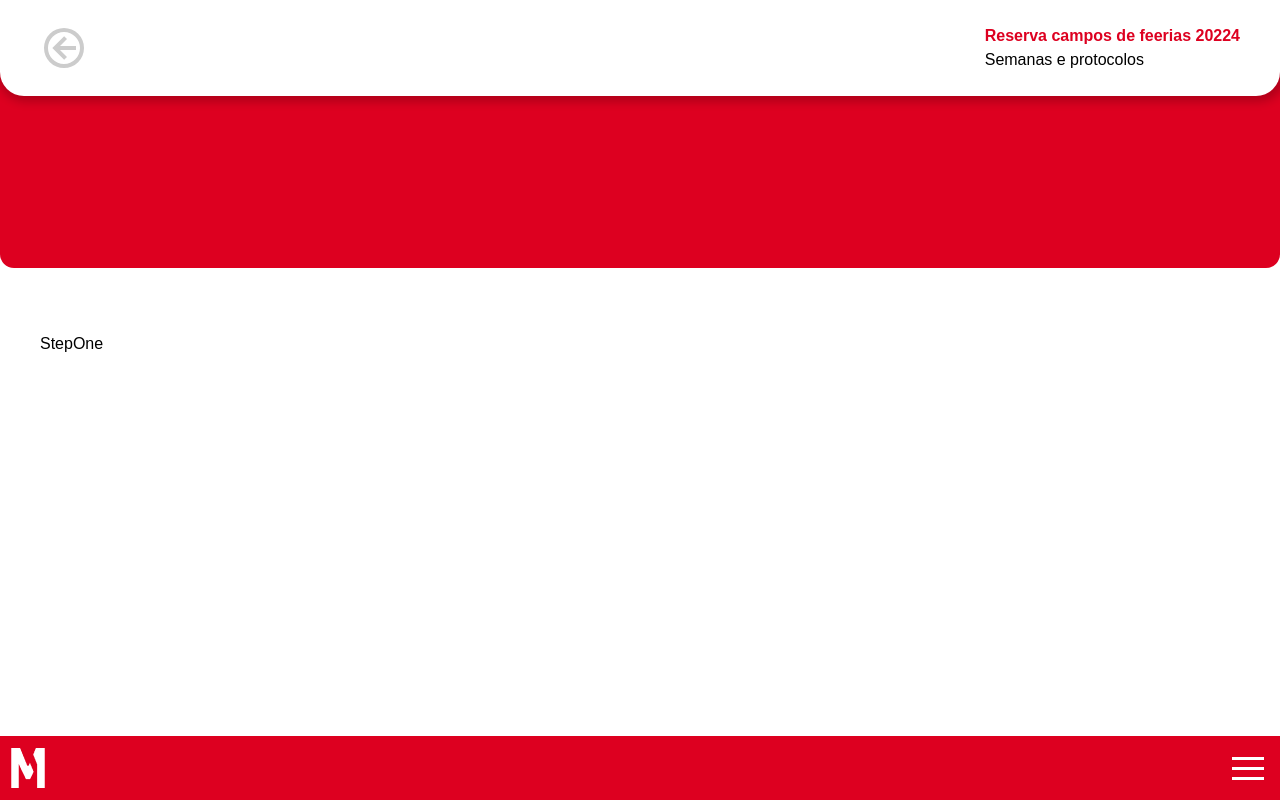
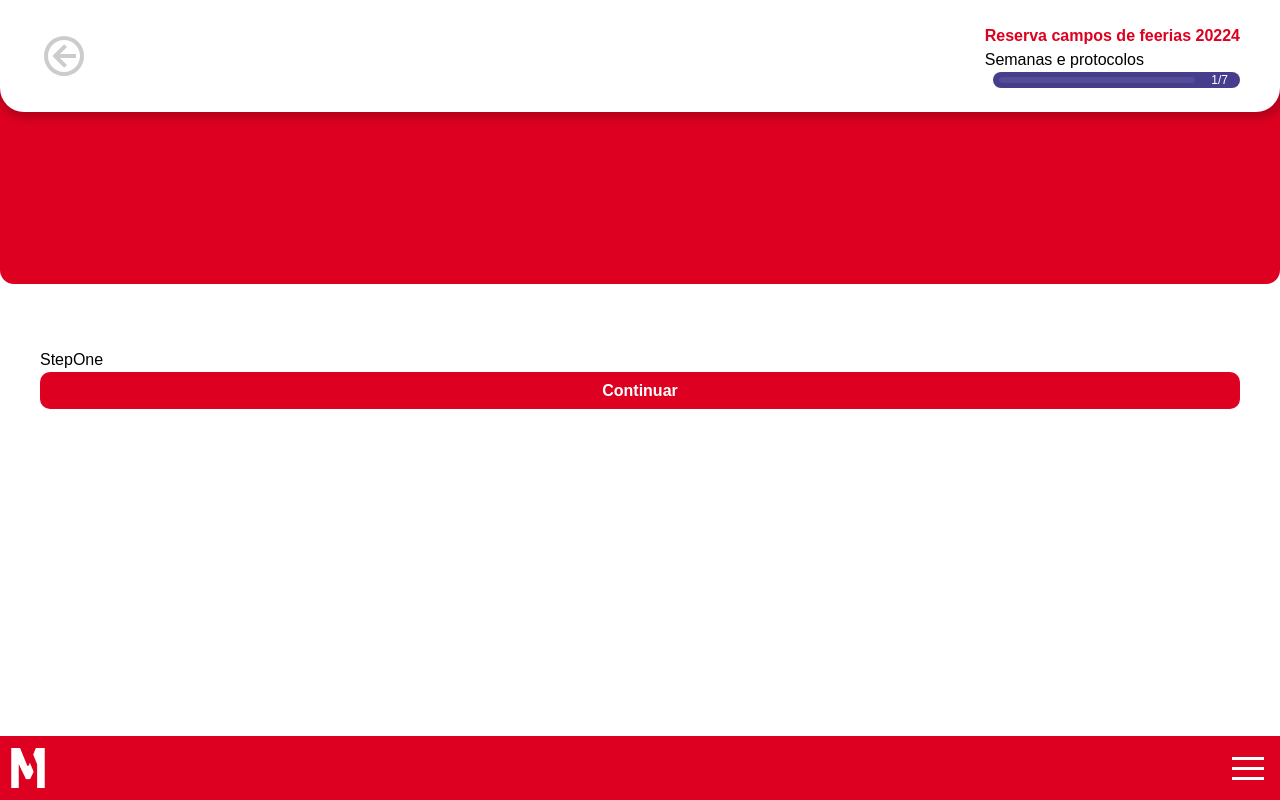
Before and after one commit to robnasq/camp-crm, a React app: page /reserve-form in a window 1280 px wide. Built offline with nearby package versions, Linux system fonts and the light colour scheme; the HTML template or start-up script is replaced by a standard one.

Commit message:
useForm hook done, + pregress bar n form steps logic done

```diff
--- a/src/hooks/useForm.tsx
+++ b/src/hooks/useForm.tsx
@@ -3,8 +3,18 @@ import { useState } from "react";
 export function useForm(steps: any) {
   const [currentStep, setCurrentStep] = useState(0);
   const [currentComponent, setCurrentComponent] = useState(steps[currentStep]);
+
+  function changeStep(i: number, e: any) {
+    e.preventDefault()
+
+    if(i < 0 || i> steps.length) return
+
+    setCurrentStep(i);
+  }
   return {
     currentStep,
     currentComponent: steps[currentStep],
+    changeStep,
+    isLastStep: currentStep + 1 === steps.length ? true : false,
   };
 }
--- a/src/pages/reserve_form/index.tsx
+++ b/src/pages/reserve_form/index.tsx
@@ -1,4 +1,6 @@
-import { Header } from "../../components/ui/Header";
+import { mdiArrowLeftCircleOutline } from "@mdi/js";
+import Icon from "@mdi/react";
+import { Button } from "../../components/button/Button";
 import { useForm } from "../../hooks/useForm";
 import StepFive from "./StepFive";
 import StepFour from "./StepFour";
@@ -19,22 +21,57 @@ export const ReserveForm = () => {
     <StepSeven />,
   ];
 
-  const {currentStep, currentComponent} = useForm(formComponents)
+  const { currentStep, currentComponent, changeStep, isLastStep } = useForm(formComponents);
+  const progressPercent = (currentStep / (formComponents.length - 1)) * 100;
+
   return (
     <div>
-      <Header>
+      <header className="shadow z-50 relative bg-white rounded-b-3xl mb-10 w-full items-center justify-between py-6 flex px-10  ">
+        <span onClick={(e) => changeStep(currentStep - 1, e)}>
+          <Icon
+            path={mdiArrowLeftCircleOutline}
+            className="text-[#ccc] font-light cursor-pointer"
+            title="Go back"
+            size={2}
+          />
+        </span>
         <div>
           <h1 className="text-primary text-end text-base font-bold">
             Reserva campos de feerias 20224
           </h1>
           <p>Semanas e protocolos</p>
+          <div className="flex items-center space-x-2">
+            <span className="text-sm text-black"></span>
+            <div className="flex bg-secondary justify-between items-center pl-[6px] pr-3 h-4 bg-gray-200 rounded-[100px] w-full">
+              <div className="bg-[#544C94] w-full h-[6px] mr-4 rounded-full">
+                <div
+                  className="h-[6px] bg-[#61B232] flex justify-end items-center rounded-full"
+                  style={{ width: `${progressPercent}%` }}
+                />
+              </div>
+
+              <span className="text-white text-[12px]">
+                {currentStep + 1}/{formComponents.length}
+              </span>
+            </div>
+          </div>
         </div>
-      </Header>
+      </header>
       <div className="bg-primary z-10 rounded-b-[14px] -top-16 relative h-[196px] w-full"></div>
 
       <main className="px-10">
-        <form  className="">
-            {currentComponent}
+        <form className="" onSubmit={(e) => changeStep(currentStep + 1, e)}>
+          {currentComponent}
+          {!isLastStep ? (
+              <Button type={"submit"} variants="primary" fullWidth>
+              Continuar
+            </Button>
+          ) : (
+            <Button type={"button"} variants="primary" fullWidth>
+            Enviar
+          </Button>
+          )}
+
         </form>
       </main>
     </div>
```
